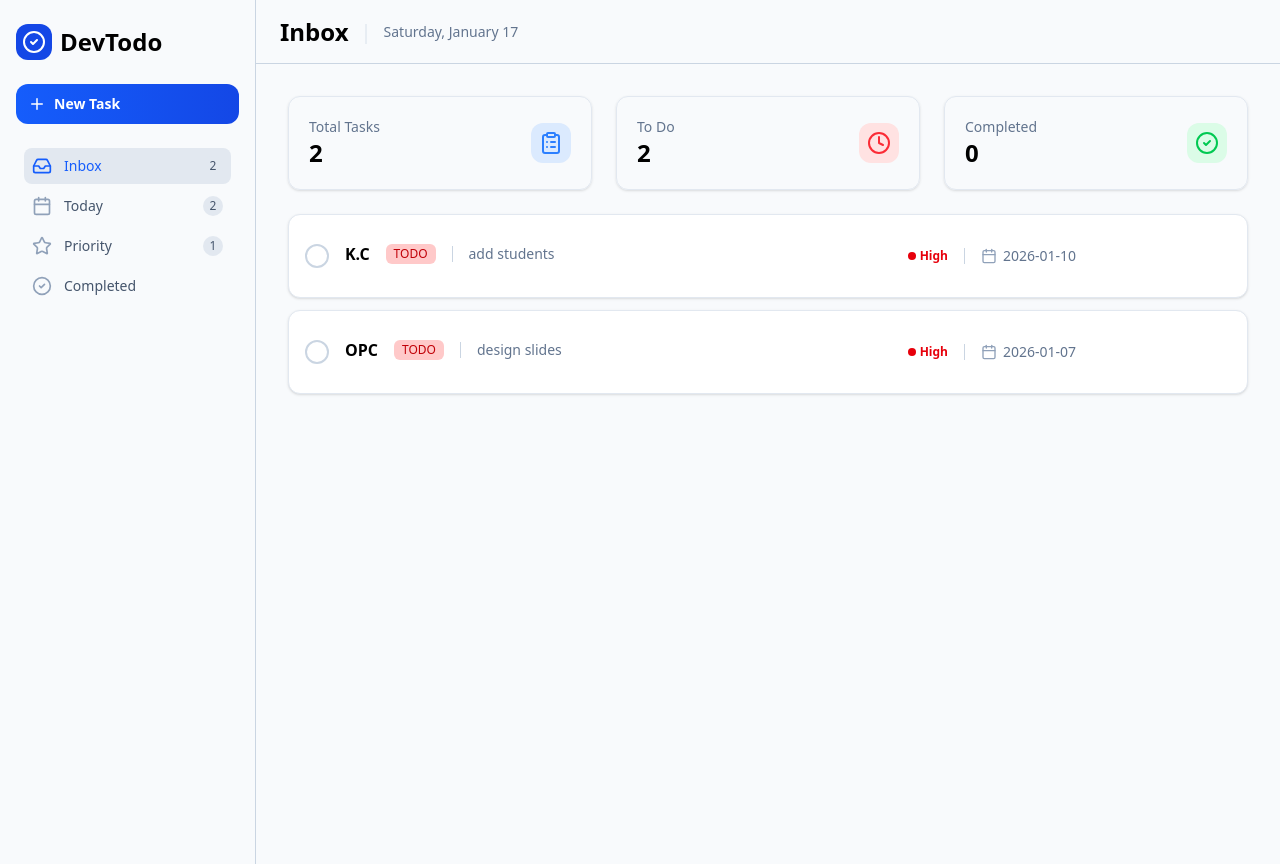
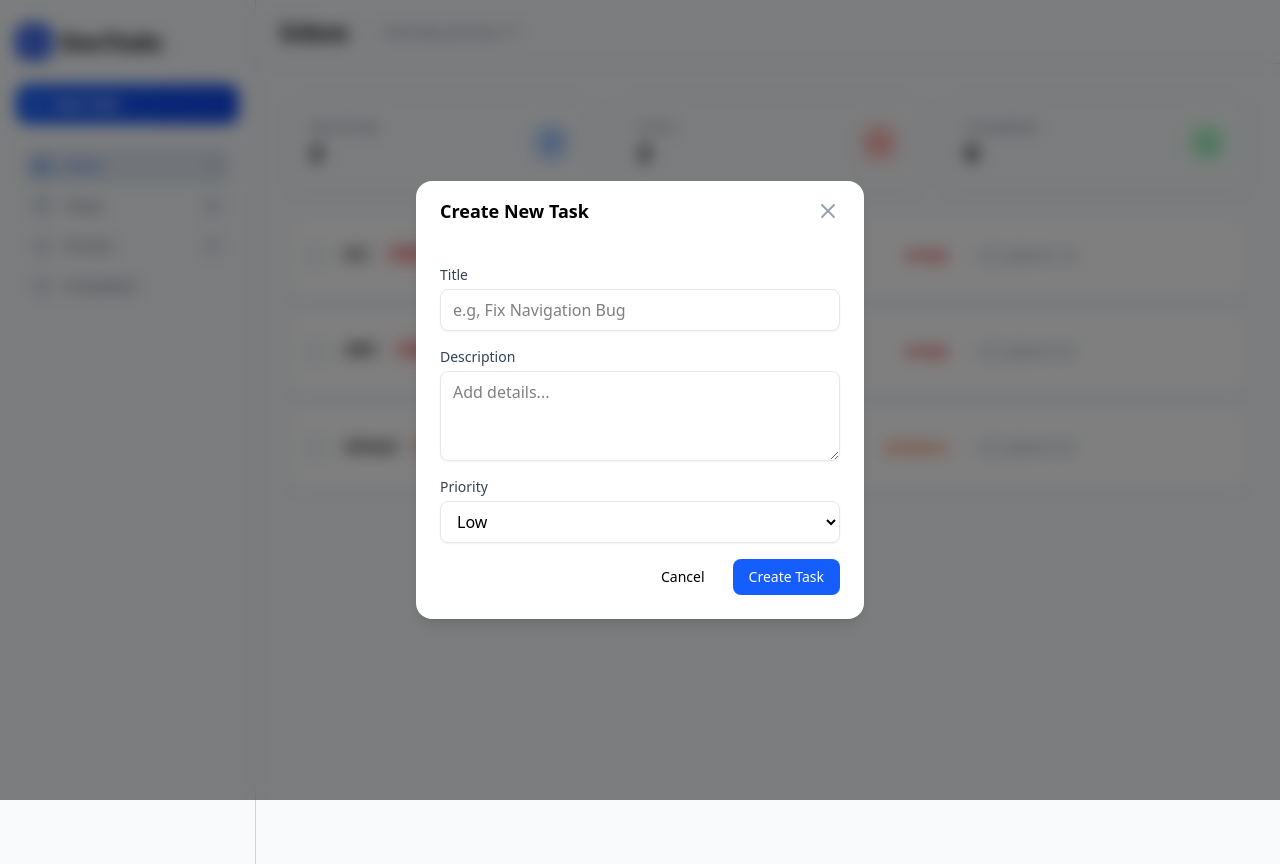
Before and after one commit to Timmiethy/todo-app, a React app in the folder frontend/: page / in a window 1280 px wide. Both pictures are taken after a click on the button "New Task". Built offline with nearby package versions, Linux system fonts and the light colour scheme; the HTML template or start-up script is replaced by a standard one.

Commit message:
create task modal

```diff
--- a/frontend/src/App.tsx
+++ b/frontend/src/App.tsx
@@ -3,6 +3,7 @@ import reactLogo from './assets/react.svg'
 import viteLogo from '/vite.svg'
 import SideBar from './components/layout/SideBar'
 import {TaskStatus, TaskPriority, type Task, Tab} from './types'
+import CreateTaskModal from './components/tasks/CreateTaskModal'
 
 import './App.css'
 import Header from './components/layout/Header'
@@ -28,6 +29,15 @@ function App() {
       priority: TaskPriority.HIGH,
       tags: ['school', 'education'],
       dueDate: '2026-01-07',
+    },
+    {
+      id: '3',
+      title: 'School',
+      description: 'soan report',
+      status: TaskStatus.TODO,
+      priority: TaskPriority.MEDIUM,
+      tags: ['school', 'gpa'],
+      dueDate: '2026-01-07'
     }
   ]
 
@@ -36,15 +46,19 @@ function App() {
   const taskCount = tasks.length;
   const toDoCount = tasks.filter(task => task.status === TaskStatus.TODO).length;
   const doneCount = tasks.filter(task => task.status === TaskStatus.DONE).length;
+  const [isCreateTaskModalOpen, setIsCreateTaskModalOpen] = useState<boolean>(false);
 
+  // toggle CreateTaskModal
+  const openCreateTaskModal = () => {
+    setIsCreateTaskModalOpen(true)
+    console.log("CreateTaskModal:", true)
+  };
+  const closeCreateTaskModal = () => {
+    setIsCreateTaskModalOpen(false)
+  }
 
-  const createTask = () => {
-    return(
-      <>
-      </>
-    )
-  }
-  const toggleStatus = (targetTask: Task) => {
+  // toggle TaskStatus
+  const toggleTaskStatus = (targetTask: Task) => {
     setTasks(currentTasks => currentTasks.map(task => {
       if(task.id === targetTask.id) {
         return {
@@ -56,6 +70,8 @@ function App() {
     })
     );
   }
+
+  // delete Task logic
   const deleteTask = (targetTask: Task) => {
     setTasks(
       currentTasks => currentTasks.filter(
@@ -66,6 +82,34 @@ function App() {
     )
   }
 
+  // submit task logic
+  const handleSubmitNewTask = (e: React.FormEvent<HTMLFormElement>) => {
+    e.preventDefault();
+    const formData = new FormData(e.currentTarget);
+
+    const maxId = tasks.length > 0 ?
+      Math.max(...tasks.map(task => parseInt(task.id))) : 0
+    const newTaskId = (maxId + 1).toString();
+
+    const newTask = {
+      id: newTaskId,
+      title: formData.get('title') as string,
+      description: formData.get('description') as string,
+      status: TaskStatus.TODO,
+      priority: formData.get('priority') as TaskPriority,
+      tags: ['General'],
+      dueDate: new Date().toLocaleDateString(
+        'en-US', {
+          weekday: 'long',
+          day: 'numeric',
+          month: 'long'
+        }
+      )
+    }
+    const newTasks = tasks.concat(newTask);
+    setTasks(newTasks);
+    closeCreateTaskModal;
+  }
   return(
     <div className="min-h-screen flex bg-slate-50">
       <SideBar
@@ -73,15 +117,19 @@ function App() {
       setActiveTab = {setActiveTab}
       taskCount = {toDoCount}
       taskDoneCount = {doneCount}
-      createTask = {createTask}
+      createTask = {openCreateTaskModal}
       />
-
+      {isCreateTaskModalOpen &&
+       <CreateTaskModal
+          isOpen={isCreateTaskModalOpen}
+          onClose={closeCreateTaskModal}
+          onSubmit={handleSubmitNewTask} />}
       <div className="flex-1 flex flex-col">
         <Header
         activeTab = {activeTab}/>
 
         <MainContent taskCount={taskCount} toDoCount={toDoCount}
-        doneCount={doneCount} tasks={tasks} toggleStatus={toggleStatus}
+        doneCount={doneCount} tasks={tasks} toggleStatus={toggleTaskStatus}
         deleteTask={deleteTask}/>
       </div>
     </div>
--- /dev/null
+++ b/frontend/src/components/tasks/CreateTaskModal.tsx
@@ -0,0 +1,95 @@
+import { type Task, TaskPriority } from "../../types";
+import { X } from 'lucide-react'
+
+interface CreateTaskModalProps {
+    isOpen: boolean,
+    onClose: () => void;
+    onSubmit: (e: React.FormEvent<HTMLFormElement>) => void;
+}
+
+const CreateTaskModal = ({isOpen, onClose, onSubmit} : CreateTaskModalProps) => {
+    return(
+        <div className="fixed inset-0 flex items-center justify-center bg-black/50
+        backdrop-blur-sm z-50">
+
+            {/* input plane */}
+            <div className="w-full max-w-md bg-white rounded-2xl shadow-lg">
+                {/* Header */}
+                <div className="flex items-center justify-between py-4 px-6">
+                    <h3 className="font-bold text-lg">Create New Task</h3>
+                    <button
+                    className="bg-white text-gray-400 hover:text-gray-600"
+                    onClick={onClose}>
+                        <X size={24}/>
+                    </button>
+                </div>
+
+                {/* form */}
+                <form
+                className="p-6 space-y-4"
+                onSubmit={onSubmit}>
+                    {/* title */}
+                    <div>
+                        <label className="block text-sm text-gray-700 font-medium mb-1">
+                            Title
+                        </label>
+                        <input
+                        name="title"
+                        required
+                        placeholder="e.g, Fix Navigation Bug"
+                        className="border w-full rounded-lg px-3 py-2 focus:ring-2 focus:ring-blue-500
+                        border-gray-200 shadow-xs outline-none">
+                        </input>
+                    </div>
+
+                    {/* description */}
+                    <div>
+                        <label className="block text-sm text-gray-700 font-medium mb-1">
+                            Description
+                        </label>
+                        <textarea
+                        name="description"
+                        placeholder="Add details..."
+                        rows={3}
+                        className="border w-full rounded-lg px-3 py-2 focus:ring-2 focus:ring-blue-500
+                        border-gray-200 shadow-xs outline-none block">
+                        </textarea>
+                    </div>
+
+                    {/* priority */}
+                    <div>
+                        <label className="block text-sm text-gray-700 font-medium mb-1">
+                            Priority
+                        </label>
+                        <select
+                        name="priority"
+                        className="w-full border rounded-lg px-3 py-2 border-gray-200 shadow-xs">
+                            <option value={TaskPriority.LOW}>Low</option>
+                            <option value={TaskPriority.MEDIUM}>Medium</option>
+                            <option value={TaskPriority.HIGH}>High</option>
+                        </select>
+                    </div>
+
+                    {/* cancel and create task buttons */}
+                    <div className="mt-4 flex items-center justify-end gap-3">
+                        <button
+                        type="button"
+                        className="px-4 py-2 bg-white hover:bg-gray-200 transition:colors duration-200
+                        rounded-lg"
+                        onClick={onClose}>
+                            <p className="text-sm">Cancel</p>
+                        </button>
+                        <button
+                        type="submit"
+                        className="px-4 py-2 rounded-lg bg-blue-600 text-white hover:bg-blue-700
+                        transition:colors duration-200 active:bg-blue-900">
+                            <p className="text-sm">Create Task</p>
+                        </button>
+                    </div>
+                </form>
+            </div>
+        </div>
+    )
+}
+
+export default CreateTaskModal;
```
Also changed, not shown: 1 other file (tests, documents, lock files or other folders).
